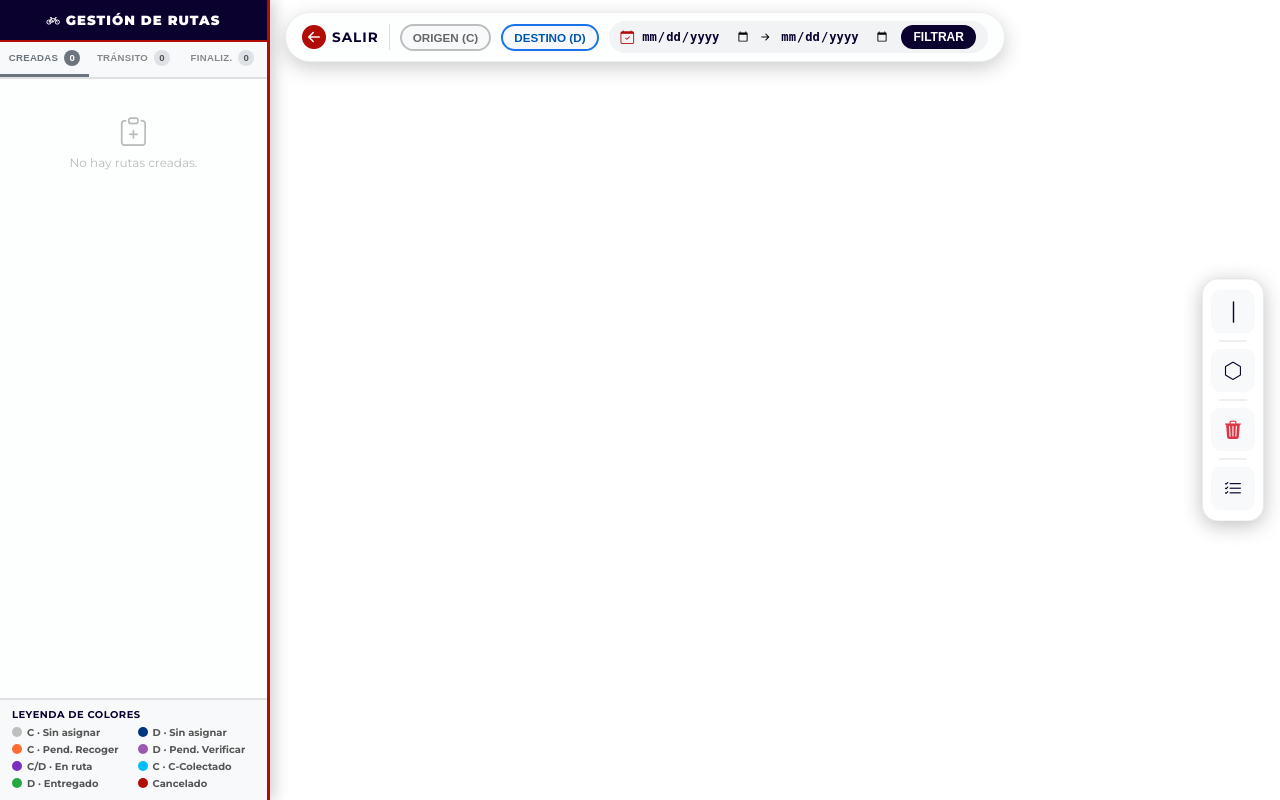
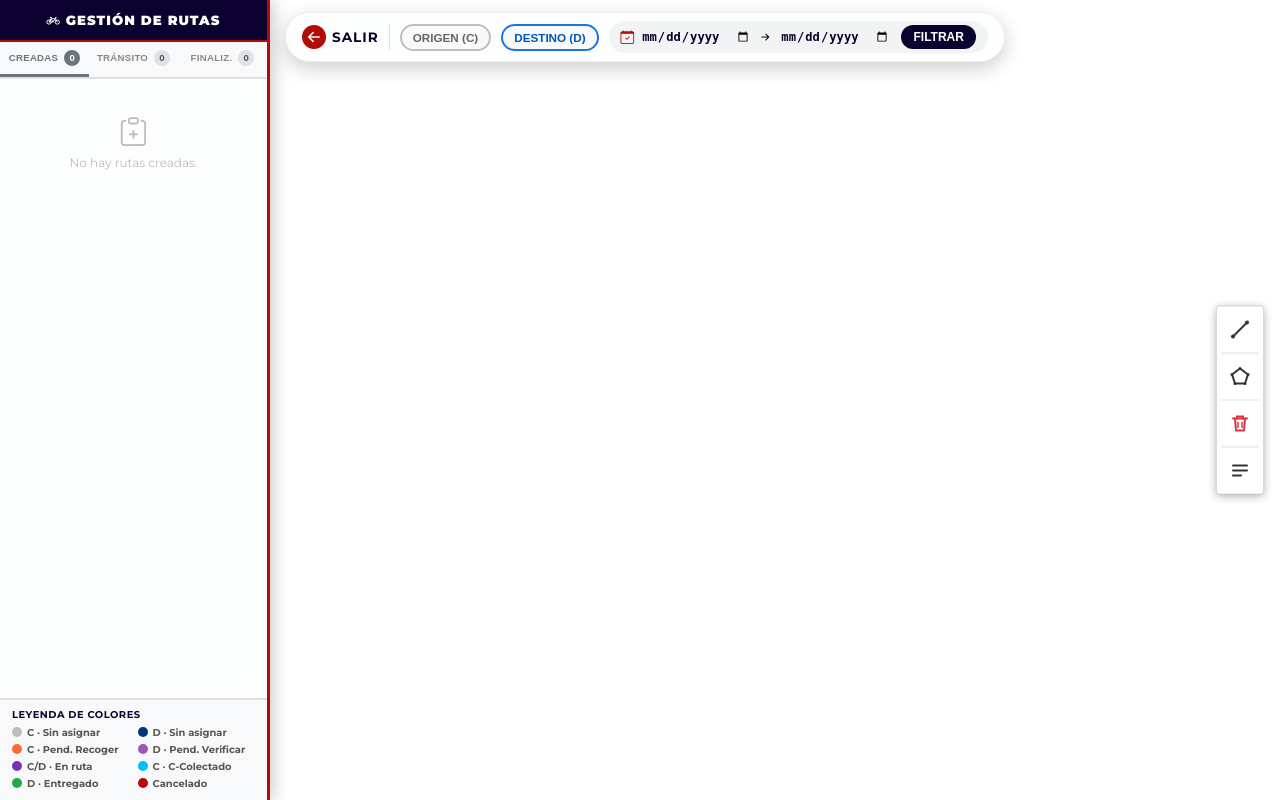
Before and after one commit to yohanyrico/enviexprespy, a FastAPI app: page /mapa-operaciones in a window 1280 px wide. Run offline with FastAPI, Linux system fonts and the light colour scheme; parts of the project's set-up code (start-up, migrations or seed data) failed here and were passed over; some libraries are stand-ins or nearby versions.

Commit message:
ajuste al mapa

```diff
--- a/templates/mapa-operaciones.html
+++ b/templates/mapa-operaciones.html
@@ -113,18 +113,33 @@
 
         #toolbar-vertical {
     position: absolute; right: 16px; top: 50%; transform: translateY(-50%);
-            z-index: 1000; display: flex; flex-direction: column; gap: 4px;
-            background: white; border-radius: 16px; padding: 10px 8px;
-            box-shadow: 0 4px 20px rgba(0,0,0,0.25); border: 1px solid rgba(0,0,0,0.08);
+    z-index: 1000; display: flex; flex-direction: column; gap: 2px;
+    background: white; border-radius: 4px; padding: 4px;
+    box-shadow: 0 2px 8px rgba(0,0,0,0.3); border: 1px solid rgba(0,0,0,0.15);
 }
-        .tool-btn { width: 44px; height: 44px; border-radius: 10px; border: 2px solid transparent; background: #f8f9fa; color: var(--azul-oscuro); font-size: 1.15rem; cursor: pointer; display: flex; align-items: center; justify-content: center; transition: all 0.2s; position: relative; font-family: 'Montserrat', sans-serif; }
-        .tool-btn:hover { background: #f0f0f0; border-color: var(--gris); transform: scale(1.05); }
-        .tool-btn.active { background: var(--azul-oscuro); color: white; border-color: var(--rojo); box-shadow: 0 0 0 3px rgba(178,12,6,0.2); }
+.tool-btn {
+    width: 38px; height: 38px; border-radius: 3px; border: 1px solid transparent;
+    background: white; color: #333; font-size: 1rem; cursor: pointer;
+    display: flex; align-items: center; justify-content: center;
+    transition: all 0.15s; position: relative; font-family: 'Montserrat', sans-serif;
+}
+.tool-btn:hover { background: #f0f0f0; border-color: #ccc; transform: none; }
+.tool-btn.active { background: #e8f0fe; color: #1a73e8; border-color: #1a73e8; }
 .tool-btn.has-items { background: var(--rojo); color: white; border-color: var(--rojo-hover); }
-        .tool-divider { width: 28px; height: 1px; background: #e0e0e0; margin: 3px auto; }
-        .tool-btn::after { content: attr(data-tip); position: absolute; right: calc(100% + 10px); background: var(--azul-oscuro); color: white; padding: 5px 10px; border-radius: 8px; font-size: 0.7rem; font-weight: 700; white-space: nowrap; pointer-events: none; opacity: 0; transition: opacity 0.2s; }
+.tool-divider { width: 100%; height: 1px; background: #e0e0e0; margin: 2px 0; }
+.tool-btn::after {
+    content: attr(data-tip); position: absolute; right: calc(100% + 8px);
+    background: rgba(0,0,0,0.75); color: white; padding: 4px 8px; border-radius: 4px;
+    font-size: 0.68rem; font-weight: 600; white-space: nowrap;
+    pointer-events: none; opacity: 0; transition: opacity 0.15s;
+}
 .tool-btn:hover::after { opacity: 1; }
-        .tool-badge { position: absolute; top: -6px; right: -6px; background: var(--rojo); color: white; border-radius: 50%; width: 18px; height: 18px; font-size: 0.62rem; font-weight: 900; display: none; align-items: center; justify-content: center; border: 2px solid white; }
+.tool-badge {
+    position: absolute; top: -5px; right: -5px; background: var(--rojo);
+    color: white; border-radius: 50%; width: 16px; height: 16px;
+    font-size: 0.58rem; font-weight: 900; display: none;
+    align-items: center; justify-content: center; border: 2px solid white;
+}
 .tool-badge.show { display: flex; }
 
         #popup-lista { position: absolute; right: 72px; top: 50%; transform: translateY(-50%); z-index: 1001; width: 260px; background: rgba(11,1,46,0.97); border: 2px solid var(--rojo); border-radius: 14px; box-shadow: 0 8px 30px rgba(0,0,0,0.5); display: none; flex-direction: column; max-height: 420px; }
@@ -321,23 +336,43 @@
 
        <div id="toolbar-vertical">
     <button class="tool-btn" id="toolLinea" data-tip="Dibujar línea" onclick="setModo('linea')">
-                <i class="bi bi-slash-lg" style="transform:rotate(-45deg);font-size:1.3rem;"></i>
+        <svg width="20" height="20" viewBox="0 0 20 20" fill="none">
+            <line x1="3" y1="17" x2="17" y2="3" stroke="currentColor" stroke-width="2" stroke-linecap="round"/>
+            <circle cx="3" cy="17" r="2" fill="currentColor"/>
+            <circle cx="17" cy="3" r="2" fill="currentColor"/>
+        </svg>
     </button>
     <div class="tool-divider"></div>
     <button class="tool-btn" id="toolPoligono" data-tip="Dibujar polígono" onclick="setModo('poligono')">
-                <i class="bi bi-hexagon"></i>
+        <svg width="20" height="20" viewBox="0 0 20 20" fill="none">
+            <polygon points="10,2 18,8 15,17 5,17 2,8" stroke="currentColor" stroke-width="2" fill="none" stroke-linejoin="round"/>
+            <circle cx="10" cy="2" r="1.5" fill="currentColor"/>
+            <circle cx="18" cy="8" r="1.5" fill="currentColor"/>
+            <circle cx="15" cy="17" r="1.5" fill="currentColor"/>
+            <circle cx="5" cy="17" r="1.5" fill="currentColor"/>
+            <circle cx="2" cy="8" r="1.5" fill="currentColor"/>
+        </svg>
     </button>
     <div class="tool-divider"></div>
     <button class="tool-btn" id="toolEliminar" data-tip="Eliminar dibujo" onclick="eliminarDibujo()" style="color:#dc3545;">
-                <i class="bi bi-trash3-fill"></i>
+        <svg width="18" height="18" viewBox="0 0 18 18" fill="none">
+            <polyline points="2,4 16,4" stroke="currentColor" stroke-width="2" stroke-linecap="round"/>
+            <path d="M6 4V2h6v2" stroke="currentColor" stroke-width="2" stroke-linecap="round"/>
+            <path d="M4 4l1 12h8l1-12" stroke="currentColor" stroke-width="2" stroke-linecap="round" stroke-linejoin="round"/>
+            <line x1="7" y1="8" x2="7" y2="13" stroke="currentColor" stroke-width="1.5" stroke-linecap="round"/>
+            <line x1="11" y1="8" x2="11" y2="13" stroke="currentColor" stroke-width="1.5" stroke-linecap="round"/>
+        </svg>
     </button>
     <div class="tool-divider"></div>
     <button class="tool-btn" id="toolLista" data-tip="Pedidos seleccionados" onclick="togglePopupLista()">
-                <i class="bi bi-list-check"></i>
+        <svg width="20" height="20" viewBox="0 0 20 20" fill="none">
+            <line x1="3" y1="5" x2="17" y2="5" stroke="currentColor" stroke-width="2" stroke-linecap="round"/>
+            <line x1="3" y1="10" x2="17" y2="10" stroke="currentColor" stroke-width="2" stroke-linecap="round"/>
+            <line x1="3" y1="15" x2="11" y2="15" stroke="currentColor" stroke-width="2" stroke-linecap="round"/>
+        </svg>
         <span class="tool-badge" id="toolBadge">0</span>
     </button>
 </div>
-
         <div id="popup-lista">
             <div class="pl-header">
                 <span><i class="bi bi-list-check me-1"></i> Pedidos Seleccionados</span>
```
Lines whose indentation alone changed are shown as unchanged.
